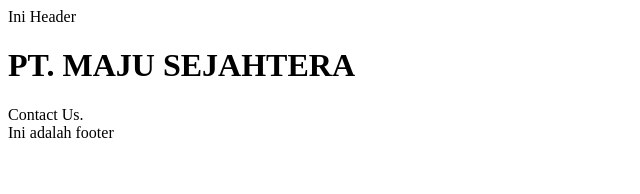
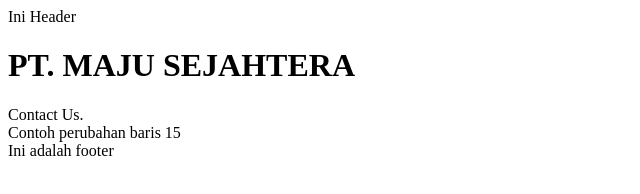
Before and after one commit to wawangid/TesGIT, a plain HTML site: page contact-us.html in a window 1280 px wide. Shown: the whole page, without its empty margins (0-640 px from the left). Drawn offline with Linux system fonts and the light colour scheme.

Commit message:
Perubahan pada baris 15 kontak

```diff
--- a/contact-us.html
+++ b/contact-us.html
@@ -12,8 +12,7 @@
 
     <h1>PT. MAJU SEJAHTERA</h1>
     <div>Contact Us.</div>
-
-
+    <div>Contoh perubahan baris 15</div>
     <footer>Ini adalah footer</footer>
 
 </body>
```
